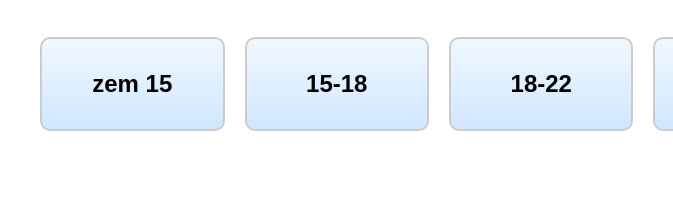
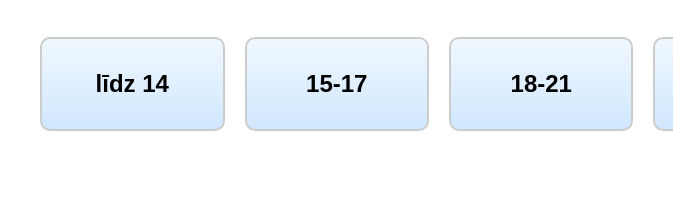
Before and after one commit to eellzz/eellzz.github.io, a plain HTML site: page new-page.html in a window 1280 px wide. Shown: the part 154-361 px from the top of the page, 201-874 px from the left. Drawn offline with Linux system fonts and the light colour scheme.

Commit message:
Update new-page.html

```diff
--- a/new-page.html
+++ b/new-page.html
@@ -24,9 +24,9 @@
 
     <div class="selection-container">
         <h2>Izvēlies vecuma kategoriju</h2>
-        <div class="button-item top-choice">zem 15</div>
-        <div class="button-item top-choice">15-18</div>
-        <div class="button-item top-choice">18-22</div>
+        <div class="button-item top-choice">līdz 14</div>
+        <div class="button-item top-choice">15-17</div>
+        <div class="button-item top-choice">18-21</div>
         <div class="button-item top-choice">22-25</div>
     </div>
 
```
